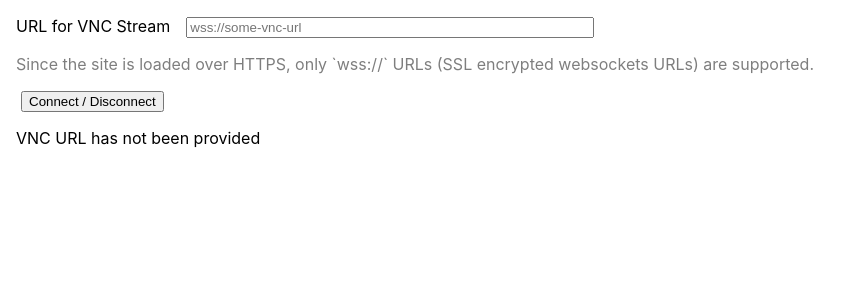
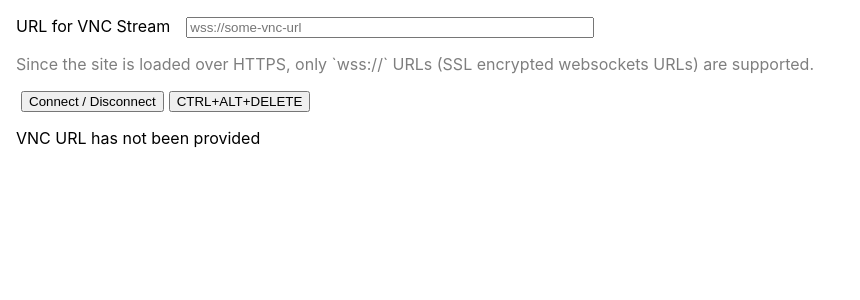
Before and after one commit to RostislavBerezhnoy/react-vnc-viewer, a React (Create React App) app: page / in a window 1280 px wide. Shown: the top 300 px of the page, without its empty margins (0-860 px from the left). Built offline with nearby package versions, Linux system fonts and the light colour scheme.

Commit message:
chore: fixes

```diff
--- a/package.json
+++ b/package.json
@@ -17,7 +17,7 @@
     "react-vnc-viewer",
     "ws",
     "wss",
-    "websocket"
+    "websockify"
   ],
   "repository": {
     "type": "git",
--- a/src/App.tsx
+++ b/src/App.tsx
@@ -37,6 +37,17 @@ function App() {
         >
           Connect / Disconnect
         </button>
+        <button
+          onClick={() => {
+            const { rfb } = vncScreenRef.current ?? {}
+            //rfb?.sendCtrlAltDel()
+            rfb?.sendKey(0, 'ControlLeft', true)
+            rfb?.sendKey(0, 'AltLeft', true)
+            rfb?.sendKey(0, 'Delete', true)
+          }}
+        >
+          CTRL+ALT+DELETE
+        </button>
       </div>
 
       <div style={{ margin: '1rem' }}>
--- a/src/index.css
+++ b/src/index.css
@@ -6,8 +6,3 @@ body {
   -webkit-font-smoothing: antialiased;
   -moz-osx-font-smoothing: grayscale;
 }
-
-code {
-  font-family: source-code-pro, Menlo, Monaco, Consolas, 'Courier New',
-    monospace;
-}
--- a/src/lib/VncViewer.tsx
+++ b/src/lib/VncViewer.tsx
@@ -267,9 +267,8 @@ const VncViewer: ForwardRefRenderFunction<VncViewerHandle, VncViewerProps> = (
   }
 
   const handleMouseEnter = () => {
-    if (document.activeElement && document.activeElement instanceof HTMLElement) {
+    if (document.activeElement && document.activeElement instanceof HTMLElement)
       document.activeElement.blur()
-    }
 
     handleClick()
   }
@@ -291,7 +290,7 @@ const VncViewer: ForwardRefRenderFunction<VncViewerHandle, VncViewerProps> = (
           onMouseLeave={handleMouseLeave}
         />
       )}
-      {(loading || !url) && (loader ?? <div className='text-white loading'>Loading...</div>)}
+      {(loading || !url) && (loader ?? <p>Loading...</p>)}
     </>
   )
 }
```
